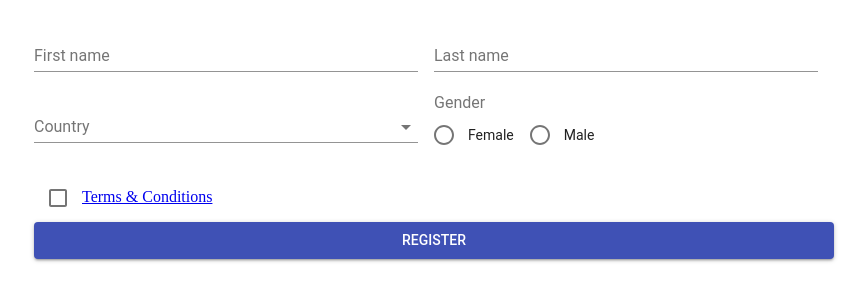
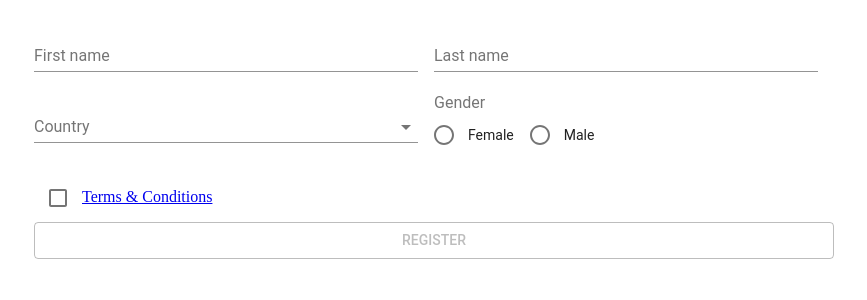
Before and after one commit to tomaszpach/fpwd, a React (Create React App) app: page / in a window 1280 px wide. Shown: the top 300 px of the page, without its empty margins (206-1073 px from the left). Built offline with nearby package versions, Linux system fonts and the light colour scheme.

Commit message:
disabled button until terms not accepted

```diff
--- a/src/App.js
+++ b/src/App.js
@@ -70,9 +70,16 @@ class App extends Component {
                 </div>
                 <CheckboxTerm checked={checkedTerms} onChange={(type, e) => this.handleChange(type, e)} />
 
-                <Button type="submit" variant="contained" color="primary" style={{width: '100%'}}>
-                    Register
-                </Button>
+
+                {this.state.checkedTerms ? (
+                    <Button type="submit" variant="contained" color="primary" style={{width: '100%'}}>
+                        Register
+                    </Button>
+                ) : (
+                    <Button variant="outlined" disabled style={{width: '100%'}}>
+                        Register
+                    </Button>
+                )}
             </form>
         );
     }
```
